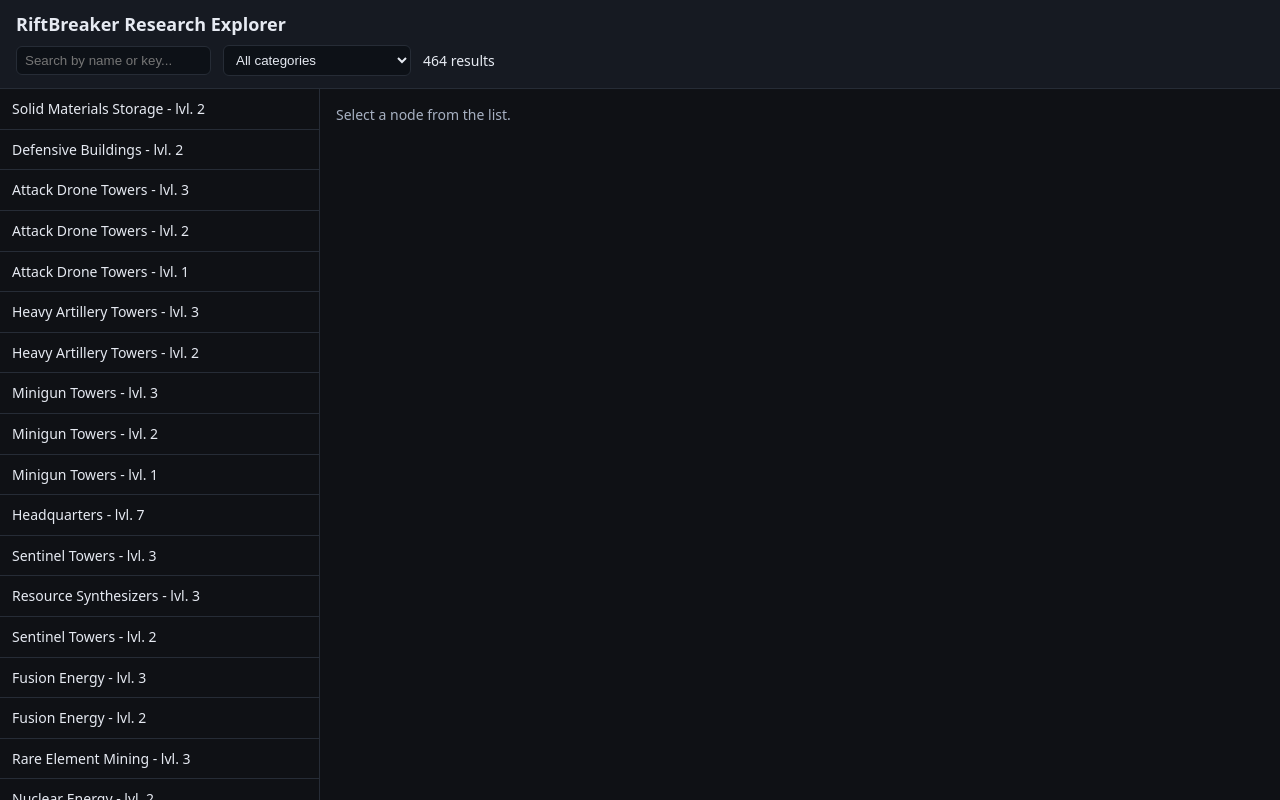
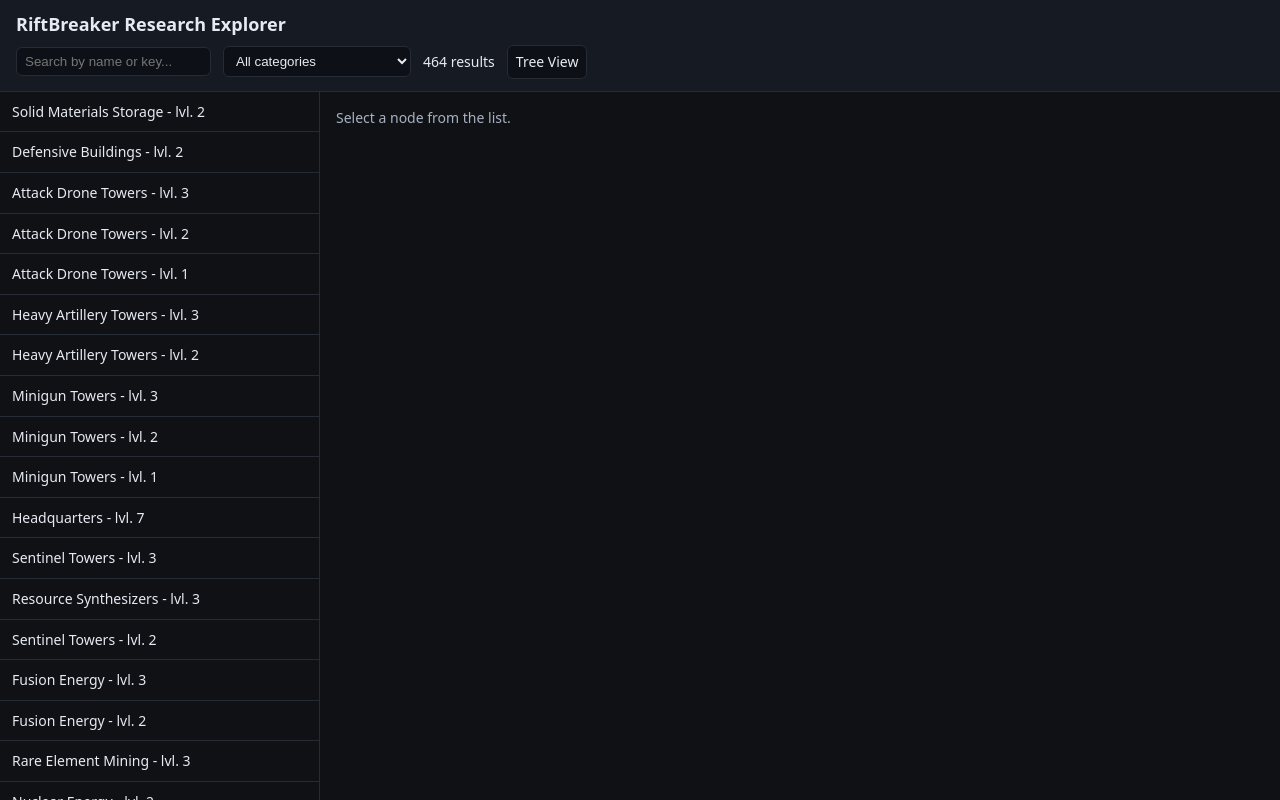
Before and after one commit to ahoff-git/RiftBreaker-research-parse, a Next.js app: page / in a window 1280 px wide. Shown: the top 800 px of the page. Built offline with nearby package versions, Linux system fonts and the light colour scheme.

Commit message:
Add link to tree view

```diff
--- a/pages/index.jsx
+++ b/pages/index.jsx
@@ -1,3 +1,4 @@
+import Link from 'next/link'
 import { useState, useMemo } from 'react'
 import { normalizeName, topoOrderForTarget, sumCosts, formatNumber } from '../lib/graphUtils.mjs'
 import { useGraph } from '../lib/useGraph.mjs'
@@ -108,6 +109,7 @@
             {categories.map(([val, disp]) => <option key={val} value={val}>{disp}</option>)}
           </select>
           <span id="count">{filtered.length} results</span>
+          <Link href="/tree" className="button">Tree View</Link>
         </div>
       </header>
       <main>
--- a/styles/globals.css
+++ b/styles/globals.css
@@ -24,14 +24,16 @@
 header h1 { margin: 0 0 8px; font-size: 18px; }
 header .controls { display: flex; gap: 12px; align-items: center; }
 
-input[type="search"], select, button {
+input[type="search"], select, button, a.button {
   background: #0d1117;
   color: var(--fg);
   border: 1px solid var(--border);
   padding: 6px 8px;
   border-radius: 6px;
+  text-decoration: none;
+  display: inline-block;
 }
-button { cursor: pointer; }
+button, a.button { cursor: pointer; }
 
 main { display: grid; grid-template-columns: 320px 1fr; height: calc(100% - 130px); }
 aside {
```
